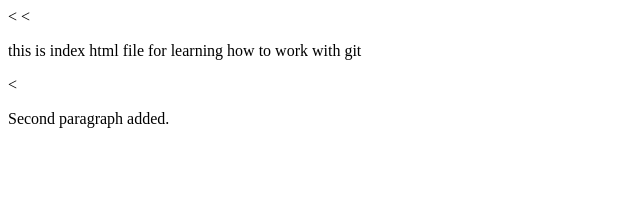
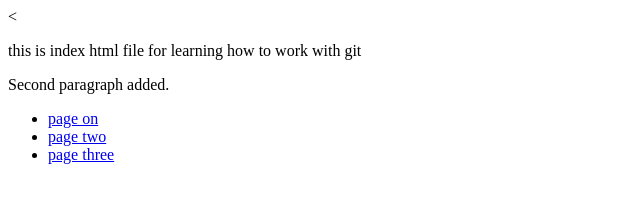
Before and after one commit to Mohsenataei/learningGit, a plain HTML site: page index.html in a window 1280 px wide. Shown: the whole page, without its empty margins (0-640 px from the left). Drawn offline with Linux system fonts and the light colour scheme.

Commit message:
three pages linked to index.

```diff
--- a/index.html
+++ b/index.html
@@ -5,7 +5,13 @@
     <title></title>
   </head>
   <body>
-    <<p>this is index html file for learning how to work with git</p>
-    <<p>Second paragraph added.</p>
+    <p>this is index html file for learning how to work with git</p>
+    <p>Second paragraph added.</p>
+    <ul>
+      <li><a href="page1.html">page on</a></li>
+      <li><a href="page2.html">page two</a></li>
+      <li><a href="page3.html">page three</a></li>
+    </ul>
+
   </body>
 </html>
```
